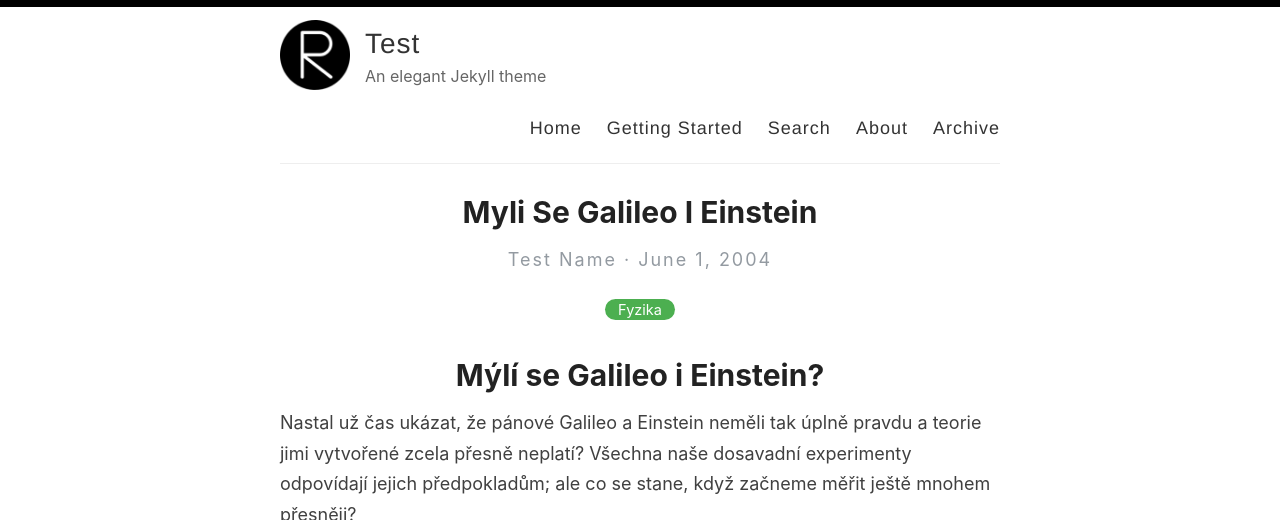
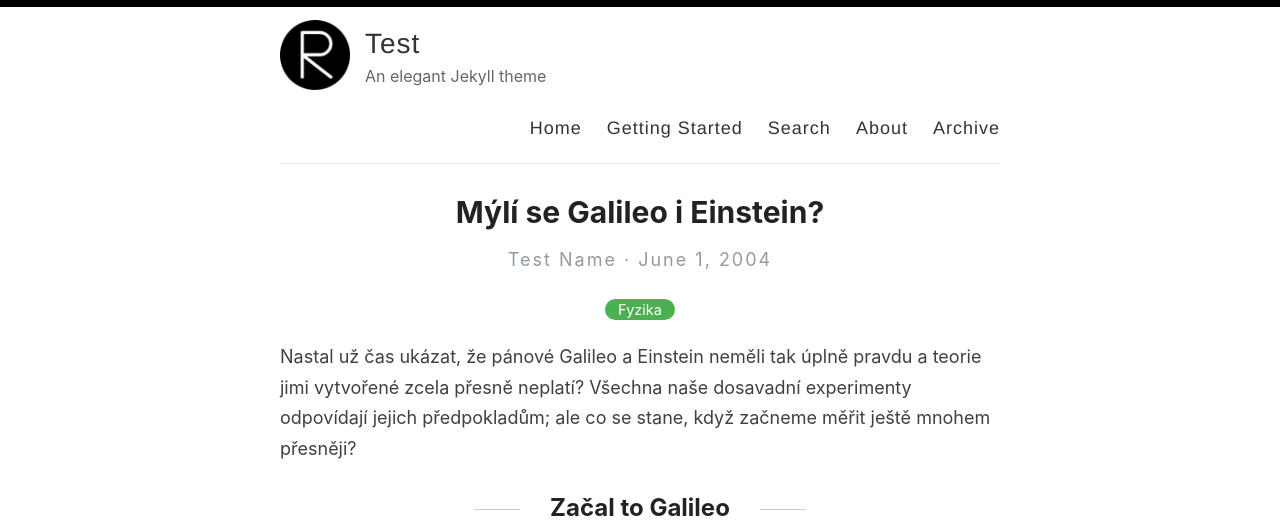
Before and after one commit to srubarm/srubarm.github.io, a Jekyll site: the page built from _posts/2004-06-01-myli-se-galileo-i-einstein.md, in a window 1280 px wide and 900 px high, cut to the strip 0-520 px from the top of the window. Built offline with Jekyll 4.4.1, drawn with Linux system fonts in a browser that asks for light colours; some of the changed lines change nothing that is shown.

Commit message:
Update 2004-06-01-myli-se-galileo-i-einstein.md

```diff
--- a/_posts/2004-06-01-myli-se-galileo-i-einstein.md
+++ b/_posts/2004-06-01-myli-se-galileo-i-einstein.md
@@ -1,10 +1,9 @@
 ---
 layout: post
+title: Mýlí se Galileo i Einstein?
 categories: [Fyzika]
 permalink: /fyzika/myli-se-galileo-i-einstein.html
 ---
-
-# Mýlí se Galileo i Einstein?
 
 Nastal už čas ukázat, že pánové Galileo a Einstein neměli tak úplně pravdu a teorie jimi vytvořené zcela přesně neplatí? Všechna naše dosavadní experimenty odpovídají jejich předpokladům; ale co se stane, když začneme měřit ještě mnohem přesněji?
 
```
